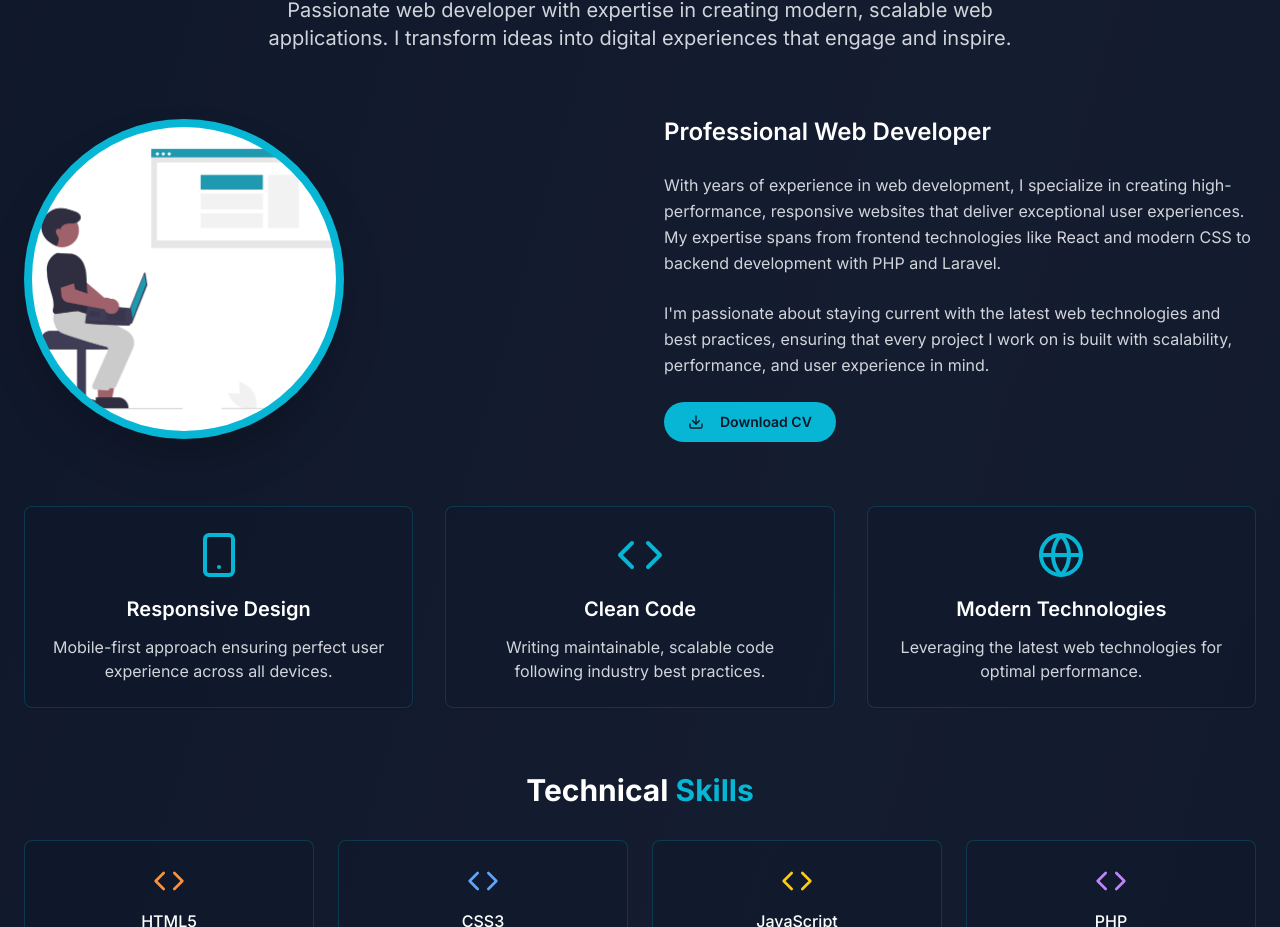
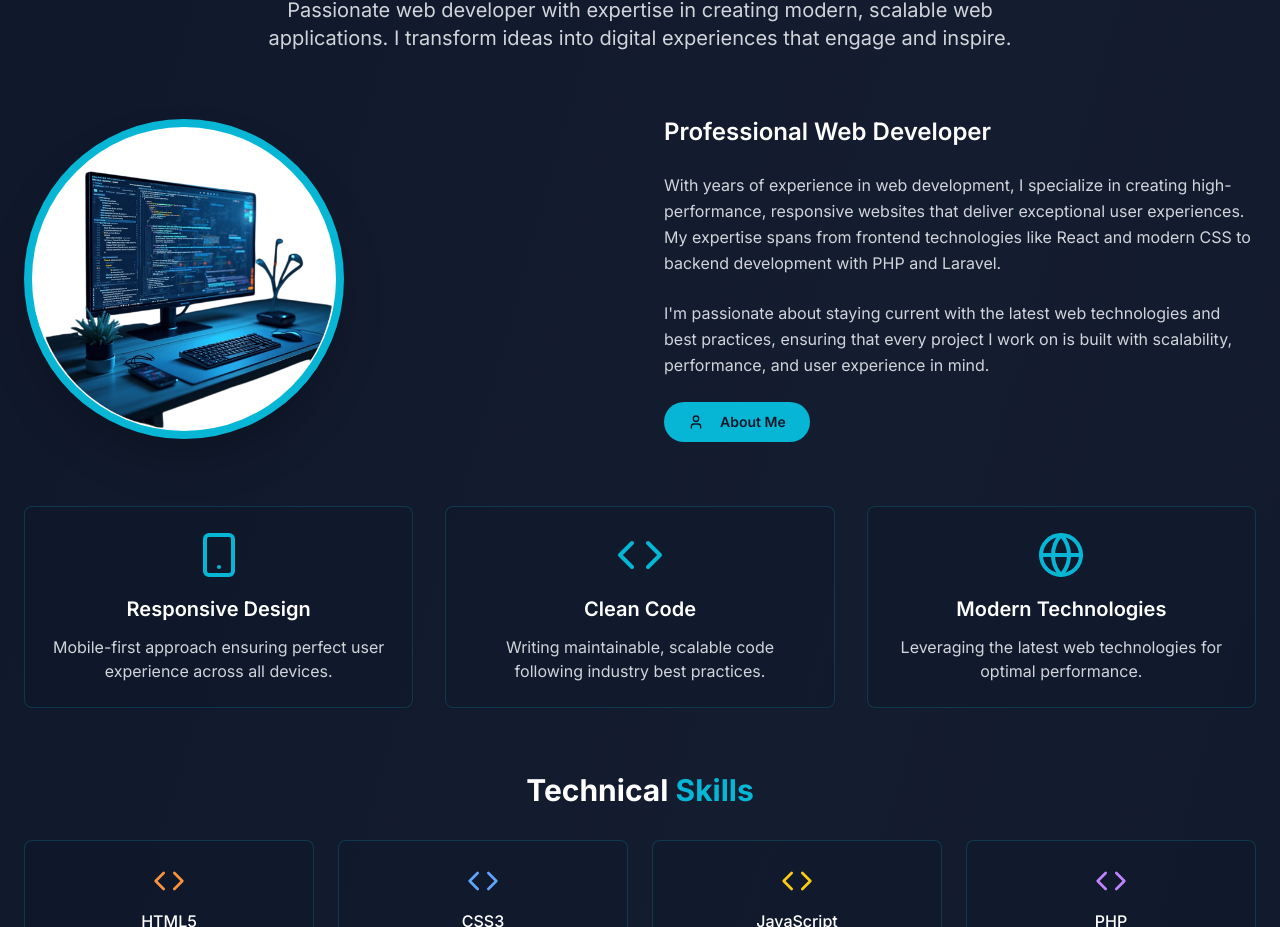
Before and after one commit to Chouaib100/CZ, a React (Vite) app: page / in a window 1280 px wide. Shown: the part 956-1883 px from the top of the page. Built offline with nearby package versions, Linux system fonts and the light colour scheme.

Commit message:
Refactor: Update About Me section
Updated the About Me section to use a new image in a circular frame, changed the "Download CV" button to an "About Me" button with a new link, and updated the icon.

```diff
--- a/src/components/AboutSection.tsx
+++ b/src/components/AboutSection.tsx
@@ -1,5 +1,5 @@
 
-import { Download, Code, Smartphone, Database, Globe } from 'lucide-react';
+import { Download, Code, Smartphone, Database, Globe, User } from 'lucide-react';
 import { Button } from '@/components/ui/button';
 import { Card, CardContent } from '@/components/ui/card';
 import { useTranslation } from '@/contexts/TranslationContext';
@@ -55,7 +55,7 @@ const AboutSection = () => {
               <div className="w-full h-full bg-gradient-to-br from-accent to-cyan-500 rounded-full p-2 shadow-2xl">
                 <div className="w-full h-full rounded-full overflow-hidden bg-white flex items-center justify-center">
                   <img
-                    src="/lovable-uploads/4410c20c-02c1-451e-92bc-875026f3d4b5.png"
+                    src="/lovable-uploads/a051d36f-6395-481c-8a9c-0400d68d9542.png"
                     alt="Developer working"
                     className="w-full h-full object-cover object-center"
                   />
@@ -75,10 +75,10 @@ const AboutSection = () => {
 
             <Button
               className="bg-accent hover:bg-accent/90 text-primary font-semibold px-6 py-3 rounded-full transition-all duration-300 hover:scale-105"
-              onClick={() => window.open('https://www.linkedin.com/in/chouaib-zouine', '_blank')}
+              onClick={() => window.open('https://chouaib-zouine-ibp05by.gamma.site/', '_blank')}
             >
-              <Download className="mr-2 h-5 w-5" />
-              {t('about.downloadCV')}
+              <User className="mr-2 h-5 w-5" />
+              About Me
             </Button>
           </div>
         </div>
```
Also changed, not shown: public/lovable-uploads/a051d36f-6395-481c-8a9c-0400d68d9542.png (added).
